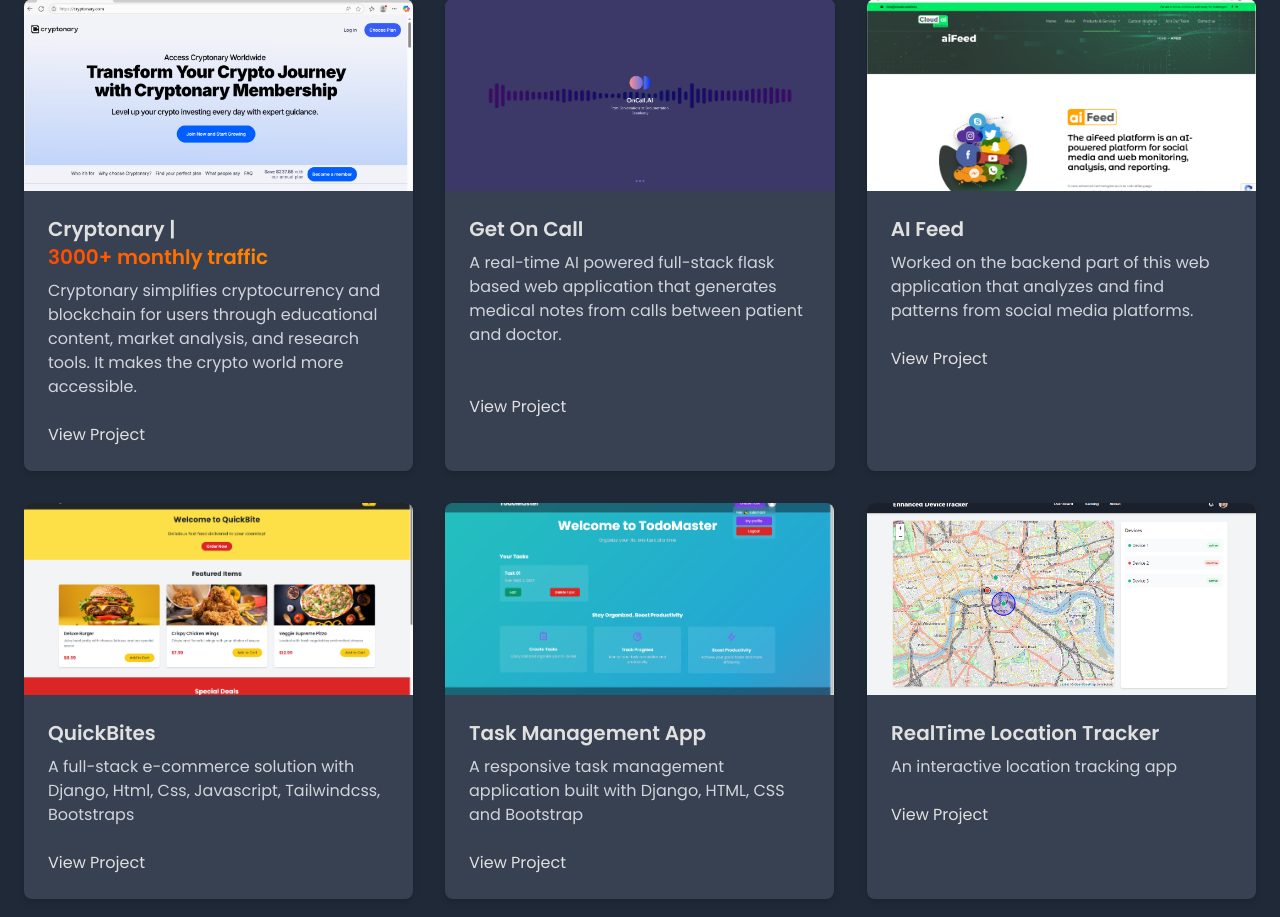
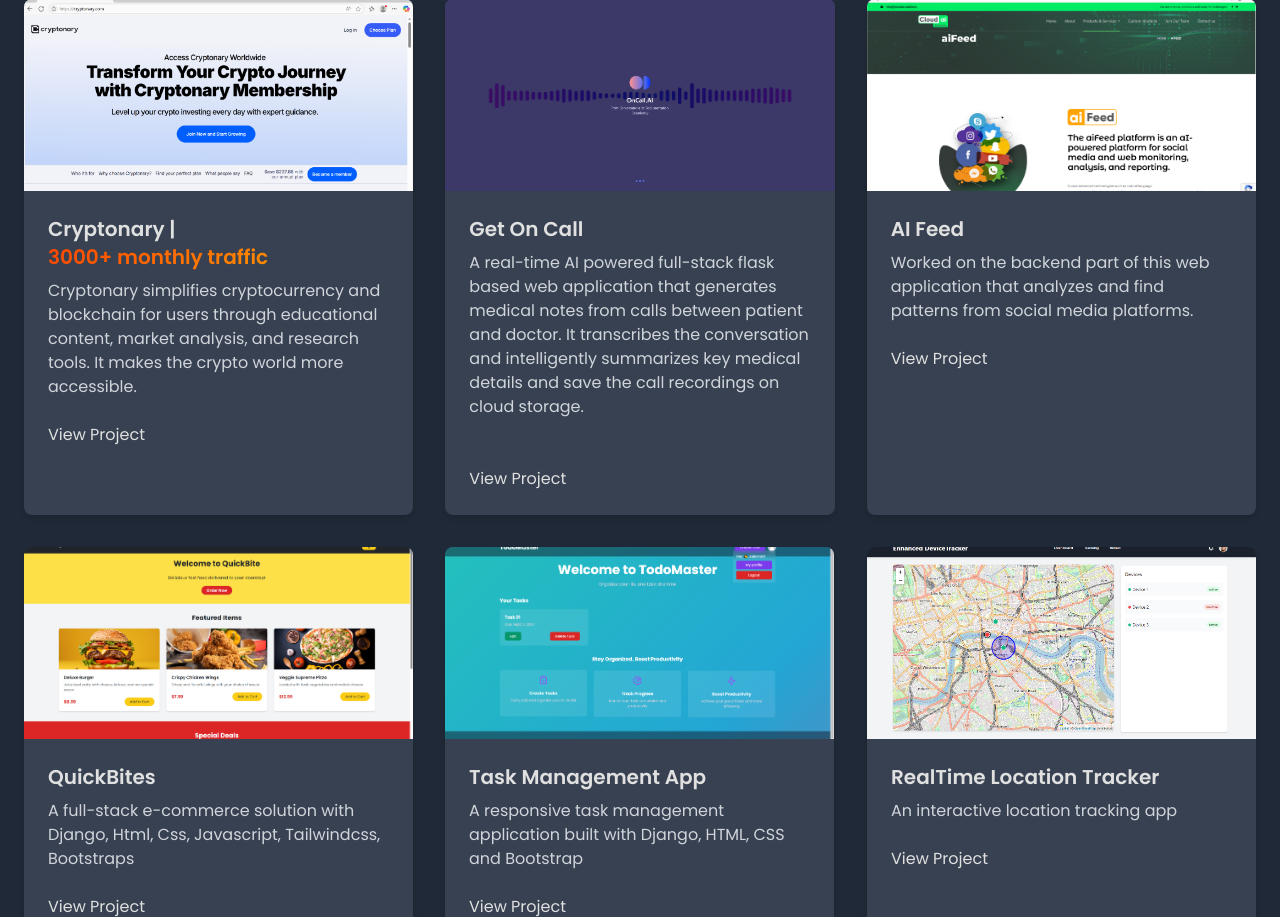
Before and after one commit to SulemanAwais/portfolio, a Django app: page / in a window 1280 px wide. Shown: the part 2273-3190 px from the top of the page. Run offline with Django 4.2, Linux system fonts and the light colour scheme; some libraries are stand-ins or nearby versions.

Commit message:
Update home.html

```diff
--- a/basic_project/basic_app/templates/home.html
+++ b/basic_project/basic_app/templates/home.html
@@ -391,7 +391,8 @@
                         <img src="{% static 'basic_app/virtual-phone.PNG' %}?height=200&width=400" alt="virtual-phone" class="w-full h-48 object-cover">
                         <div class="p-6">
                             <h3 class="text-xl font-semibold mb-2 text-orangered">Get On Call</h3>
-                            <p class="text-gray-300 mb-4">A real-time AI powered full-stack flask based web application that generates medical notes from calls between patient and doctor.</p>
+                            <p class="text-gray-300 mb-4">A real-time AI powered full-stack flask based web application that generates medical notes from calls between patient and doctor.
+                                It transcribes the conversation and intelligently summarizes key medical details and save the call recordings on cloud storage.</p>
                             <br>
                             <a href="https://phone.meissasoft.com" class="text-orangered hover:text-orange-500">View Project</a>
                         </div>
```
